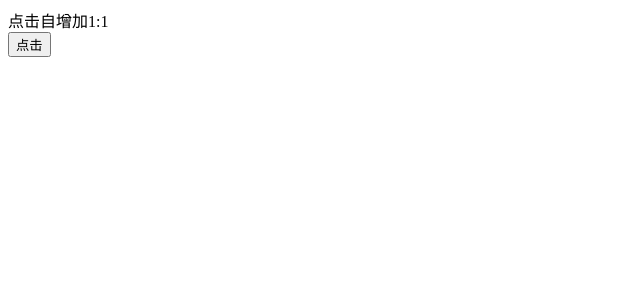
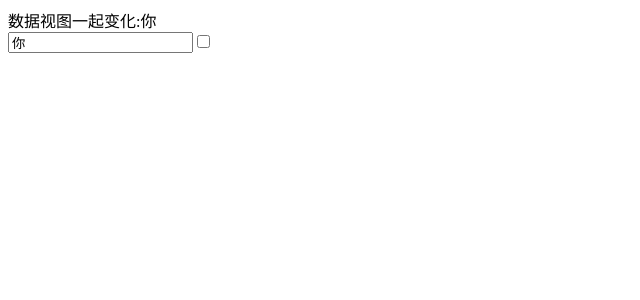
Before and after one commit to xu-jing119/react, a React (Create React App) app: page / in a window 1280 px wide. Shown: the top 300 px of the page, without its empty margins (0-640 px from the left). Built offline with nearby package versions, Linux system fonts and the light colour scheme.

Commit message:
综合案例2

```diff
--- a/src/index.js
+++ b/src/index.js
@@ -70,7 +70,7 @@ import './index.css'
 // ReactDOM.render(<Hello />,document.getElementById('root'))
 
 
-// // 综合案例 条件渲染 循环渲染 类组件
+// // 综合案例1 条件渲染 循环渲染 类组件
 // const songs = [
 //         {id:1,name:"痴心绝对"},
 //         {id:2,name:"南山南"},
@@ -132,41 +132,71 @@ import './index.css'
 // ReactDOM.render(<Hello />,document.getElementById('root'))
 
 
-// this指向
-class Hello extends React.Component{
+// // this指向
+// class Hello extends React.Component{
+//     state={
+//         count:1
+//     }
+//     // 方法1:用箭头函数改变this指向 推荐使用这种 箭头函数没有this指向 会去找父级
+//     isClick=()=>{
+//         this.setState({
+//             count:this.state.count+1
+//         })
+//     }
+
+//     // // 方法2 通过构造函数来继承父类放入一些属性和方法 改变this指向
+//     // isClick(){
+//     //     this.setState({
+//     //         count:this.state.count+1
+//     //     })
+//     // }
+//     // constructor(){
+//     //     super()
+//     //     this.isClick=this.isClick.bind(this)
+//     // }
+//     render(){
+//         return(
+//             <div>
+//                 <div>点击自增加1:{this.state.count}</div>
+//                 <button onClick={this.isClick}>点击</button>
+//                 {/* 方法3 直接在标签里面写箭头函数 缺点:导致jsx文件过长 结构不清晰 不推荐使用
+//                 <button onClick={()=>{
+//                     this.setState({
+//                         count:this.state.count+1
+//                     })
+//                 }}>点击</button> */}
+//             </div>
+//         )
+//     }
+// }
+// ReactDOM.render(<Hello />,document.getElementById('root'))
+
+
+// 综合案例2
+class Addr extends React.Component{
     state={
-        count:1
+        txt:'你',
+        isChecked:true
     }
-    // 方法1:用箭头函数改变this指向 推荐使用这种 箭头函数没有this指向 会去找父级
-    isClick=()=>{
+    isChange=(e)=>{
+        console.log(e.target);
+        console.log(e.target.value);
         this.setState({
-            count:this.state.count+1
+            txt:e.target.value
         })
     }
-
-    // // 方法2 通过构造函数来继承父类放入一些属性和方法 改变this指向
-    // isClick(){
-    //     this.setState({
-    //         count:this.state.count+1
-    //     })
-    // }
-    // constructor(){
-    //     super()
-    //     this.isClick=this.isClick.bind(this)
-    // }
+    isChecked=(e)=>{
+        console.log(e.target.checked);
+        this.setState({
+            isChecked:e.target.checked
+        })
+    }
     render(){
-        return(
-            <div>
-                <div>点击自增加1:{this.state.count}</div>
-                <button onClick={this.isClick}>点击</button>
-                {/* 方法3 直接在标签里面写箭头函数 缺点:导致jsx文件过长 结构不清晰 不推荐使用
-                <button onClick={()=>{
-                    this.setState({
-                        count:this.state.count+1
-                    })
-                }}>点击</button> */}
-            </div>
-        )
+        return(<div>
+            <div>数据视图一起变化:{this.state.txt}</div>
+            <input type='value' value={this.state.txt} onChange={this.isChange}/>
+            <input type="checkbox" value={this.state.isChecked} onChange={this.isChecked}/>
+        </div>)
     }
 }
-ReactDOM.render(<Hello />,document.getElementById('root'))
+ReactDOM.render(<Addr />,document.getElementById('root'))
```
